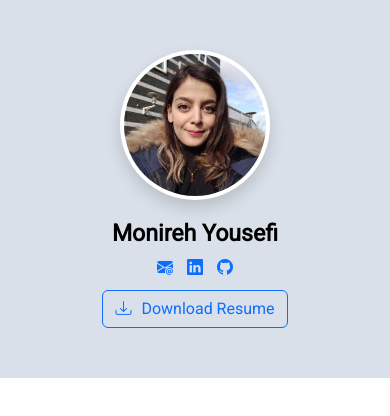
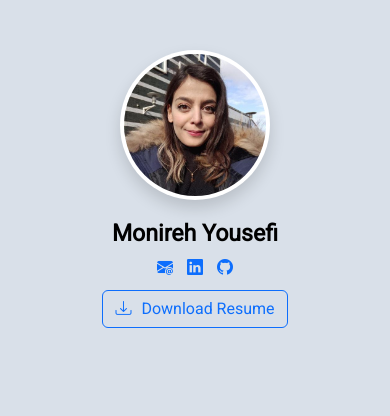
Before and after one commit to monireh-yousefi/monireh-yousefi.com, a plain HTML site: page index.html in a window 390 px wide. Drawn offline with nearby package versions, Linux system fonts and the light colour scheme.

Commit message:
fix mobile view

```diff
--- a/css/styles.css
+++ b/css/styles.css
@@ -11,7 +11,8 @@ header {
   padding-left: 5%;
   padding-right: 5%;
   padding-bottom: 50px;
-  overflow: hidden;
+  /* overflow: hidden; */
+  height: 100vh;
 }
 
 @media (min-width: 768px) {
```
